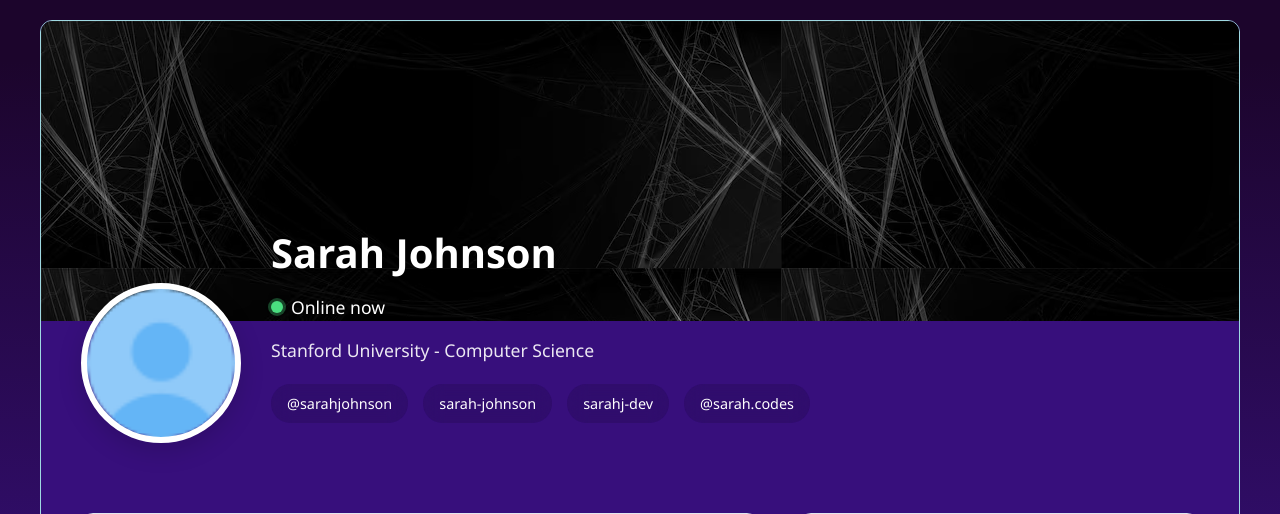
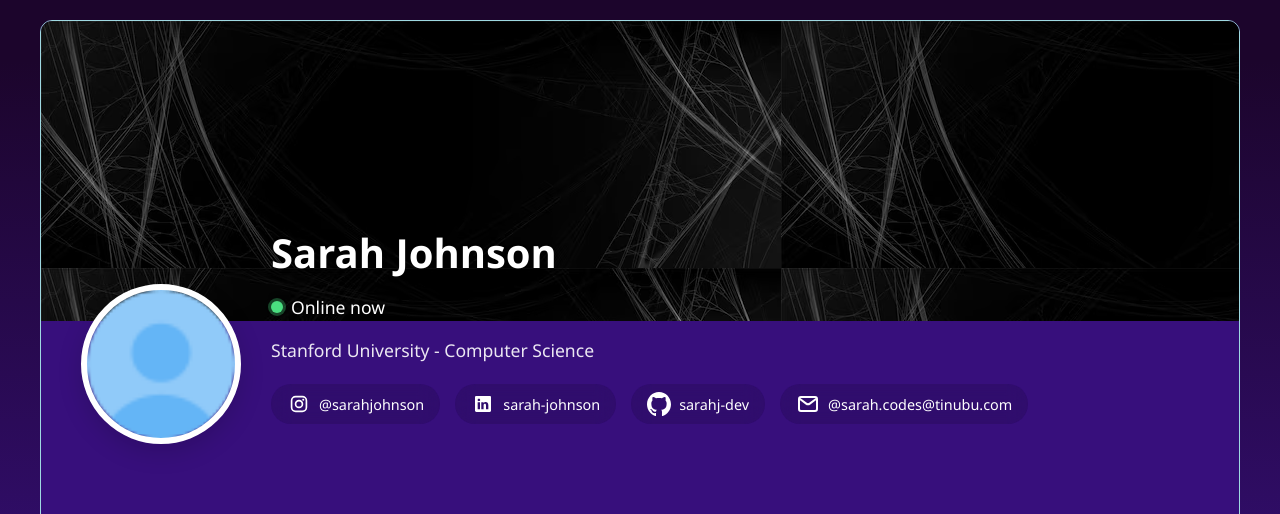
Before and after one commit to Mechamorph1903/Application-Tracker, a Flask app: page /profile in a window 1280 px wide. Shown: the top 514 px of the page. Run offline with Flask 3, Linux system fonts and the light colour scheme; a user stored in the database is signed in.

Commit message:
Updated the social media handles to contain icons.

```diff
--- a/app/static/css/profile.css
+++ b/app/static/css/profile.css
@@ -105,6 +105,12 @@
             display: flex;
             gap: 15px;
             margin-top: 20px;
+        }
+
+        .social-icon{
+            width: 1,5rem;
+            height: 1.5rem;
+            filter: brightness(0) invert(1);
         }
 
         .social-link {
--- a/app/templates/profile.html
+++ b/app/templates/profile.html
@@ -28,16 +28,20 @@
                     </div>
                     <div class="social-links">
                         <a href="#" class="social-link">
+                            <img src="{{ url_for('static', filename='images/instagram-icon.svg') }}" alt="instagram" class="social-icon">
                             @sarahjohnson
                         </a>
                         <a href="#" class="social-link">
+                            <img src="{{ url_for('static', filename='images/linkedin-icon.svg') }}" alt="linkedin" class="social-icon">
                             sarah-johnson
                         </a>
                         <a href="#" class="social-link">
+                            <img src="{{ url_for('static', filename='images/github-icon.svg') }}" alt="github" class="social-icon">
                             sarahj-dev
                         </a>
                         <a href="#" class="social-link">
-                            @sarah.codes
+                            <img src="{{ url_for('static', filename='images/email-icon.svg') }}" alt="email" class="social-icon">
+                            @sarah.codes@tinubu.com
                         </a>
                     </div>
                 </div>
```
Also changed, not shown: app/static/images/email-icon.svg (added), app/static/images/github-icon.svg (added), app/static/images/instagram-icon.svg (added), app/static/images/linkedin-icon.svg (added).
